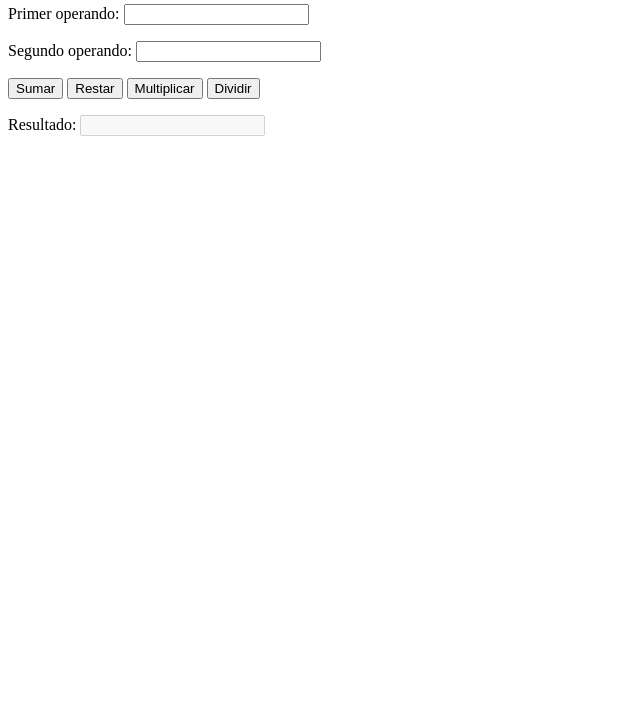
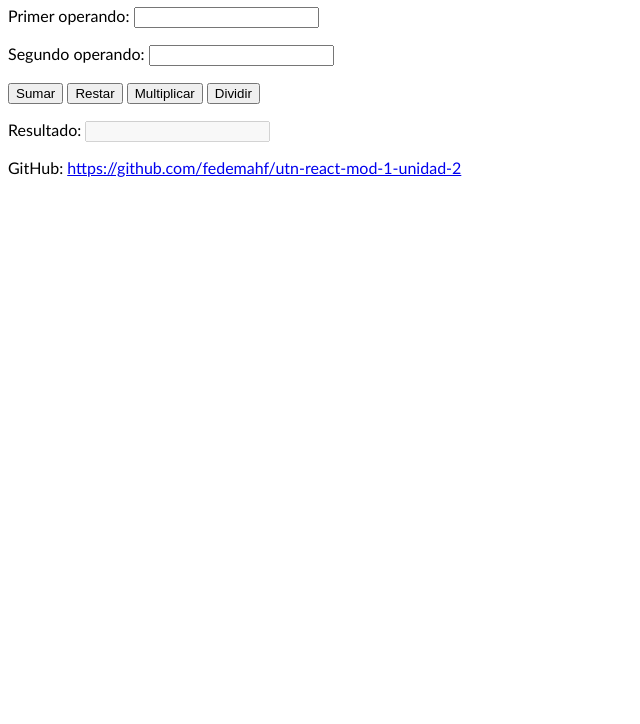
Before and after one commit to fedemahf/utn-react-mod-1-unidad-2, a plain HTML site: page index.html in a window 1280 px wide. Shown: the part 76-800 px from the top of the page, without its empty margins (0-640 px from the left). Drawn offline with Linux system fonts and the light colour scheme.

Commit message:
footer añadido

```diff
--- a/index.html
+++ b/index.html
@@ -5,6 +5,9 @@
         <meta name="viewport" content="width=device-width, initial-scale=1.0">
         <title>Calculadora</title>
         <style>
+            body {
+                font-family: 'Gill Sans', 'Gill Sans MT', Calibri, 'Trebuchet MS', sans-serif;
+            }
             .error {
                 color: darkred;
             }
@@ -20,7 +23,7 @@
             4 botones de operadores básicos (suma, resta, multiplicación, división)
             Al realizar la cuenta se deberá actualizar el campo resultado
         -->
-        <div>
+        <main>
             <h1>Calculadora</h1>
             <p>
                 <label for="primerOperando">Primer operando:</label>
@@ -43,7 +46,12 @@
                 <input name="resultado" id="resultado" disabled>
                 <span id="resultadoError" class="error"></span>
             </p>
-        </div>
+        </main>
+        <footer>
+            <p>
+                GitHub: <a href="https://github.com/fedemahf/utn-react-mod-1-unidad-2">https://github.com/fedemahf/utn-react-mod-1-unidad-2</a>
+            </p>
+        </footer>
         <script type="application/javascript">
             class Calculadora {
                 primerOperandoInput = document.getElementById("primerOperando");
```
